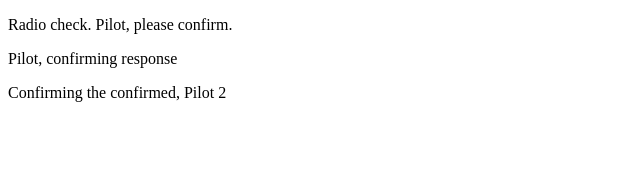
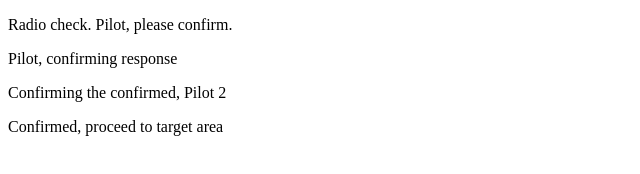
Before and after one commit to treyhickman10/communication-log, a plain HTML site: page index.html in a window 1280 px wide. Shown: the whole page, without its empty margins (0-640 px from the left). Drawn offline with Linux system fonts and the light colour scheme.

Commit message:
Proceed to target

```diff
--- a/index.html
+++ b/index.html
@@ -4,5 +4,6 @@
 		<p>Radio check. Pilot, please confirm.</p>
 		<p>Pilot, confirming response</p>
 		<p>Confirming the confirmed, Pilot 2</p>
+		<p>Confirmed, proceed to target area</p>
 	</body>
 </html>
```
